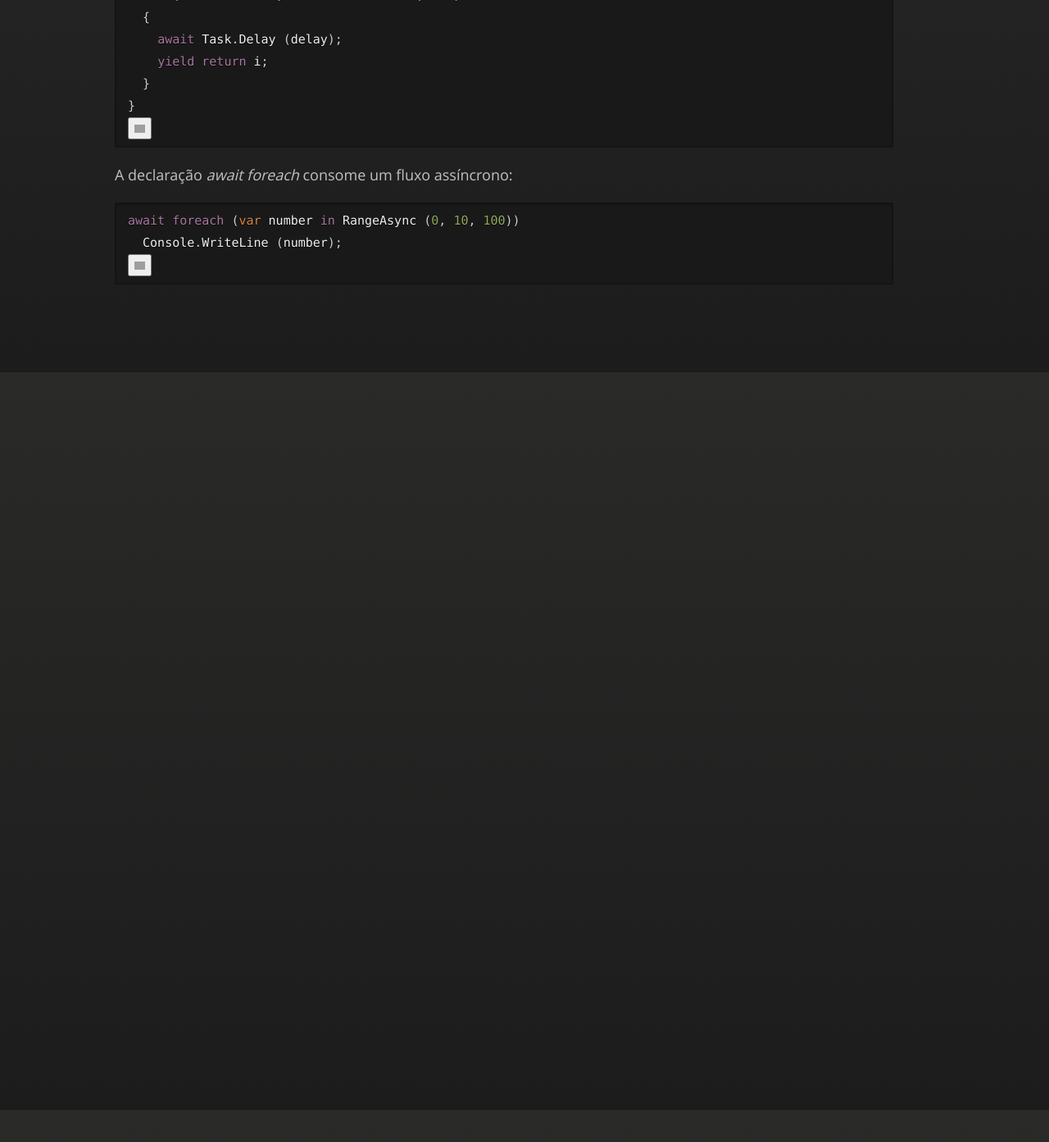
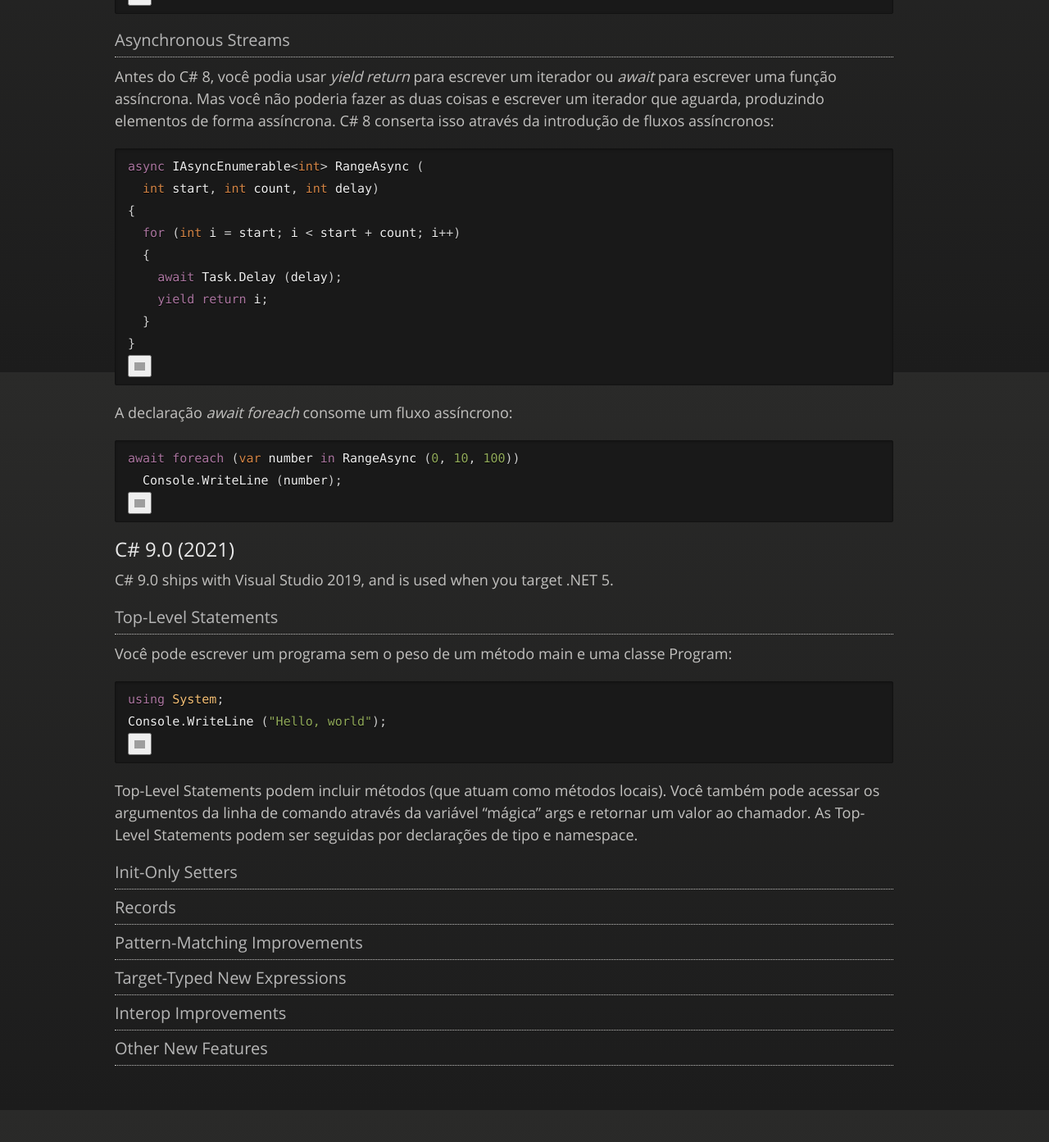
Before and after one commit to JeannAndrade/jeannandrade.github.io, a Jekyll site: the page built from content/net/csharp/whatisnew/index.md, in a window 1280 px wide and 1400 px high, scrolled down 20246 px. Shown: the top 1393 px of the window at 82% size. Built offline with Jekyll 4.4.1, drawn with Linux system fonts in a browser that asks for light colours; nearby versions of some CDN libraries; comment, search, counter and statistics services are not loaded; our own code applies the rules of GitHub Pages for plain Markdown files; before the commit the page ends 20703 px from its top, so only the background shows below that; some of the changed text lies outside the part shown; grey boxes are pictures that could not be loaded.

Commit message:
Alguma coisa sobre o C# 9

````diff
--- a/content/net/csharp/whatisnew/index.md
+++ b/content/net/csharp/whatisnew/index.md
@@ -8,43 +8,53 @@ Fonte: C# in a Nutshell, Joseph Albahari & Ben Albahari
 
 <!-- TOC start (generated with https://github.com/derlin/bitdowntoc) -->
 
-- [Novidades C# 3 até 12](#novidades-c-3-até-12)
-  - [C# 3.0 (2007)](#c-30-2007)
-    - [Lambda Expression](#lambda-expression)
-    - [Extension methods](#extension-methods)
-    - [Implicitly typed local variables](#implicitly-typed-local-variables)
-    - [Query comprehension](#query-comprehension)
-    - [Anonymous types](#anonymous-types)
-    - [Implicitly typed arrays](#implicitly-typed-arrays)
-    - [Object initializers](#object-initializers)
-    - [Automatic properties](#automatic-properties)
-    - [Expression trees](#expression-trees)
-  - [C# 4.0 (2010)](#c-40-2010)
-    - [Dynamic binding](#dynamic-binding)
-    - [Type variance with generic interfaces and delegates](#type-variance-with-generic-interfaces-and-delegates)
-    - [Optional parameters](#optional-parameters)
-    - [Named arguments](#named-arguments)
-    - [COM interoperability improvements](#com-interoperability-improvements)
-  - [C# 5.0 (2012)](#c-50-2012)
-    - [Asynchronous functions](#asynchronous-functions)
-  - [C# 6.0 (2015)](#c-60-2015)
-    - [null-conditional (“Elvis”) operator](#null-conditional-elvis-operator)
-    - [Expression-bodied functions](#expression-bodied-functions)
-    - [Property initializers](#property-initializers)
-    - [Index initializers](#index-initializers)
-    - [String interpolation](#string-interpolation)
-    - [Exception filters](#exception-filters)
-    - [using static](#using-static)
-    - [nameof](#nameof)
-  - [C# 7.0 (2017)](#c-70-2017)
-    - [Numeric literal improvements](#numeric-literal-improvements)
-    - [Out variables and discards](#out-variables-and-discards)
-    - [Patterns](#patterns)
-    - [Local methods](#local-methods)
-    - [More expression-bodied members](#more-expression-bodied-members)
-    - [Deconstructors](#deconstructors)
-    - [Tuples](#tuples)
-    - [throw expressions](#throw-expressions)
+- [C# 3.0 (2007)](#c-30-2007)
+   - [Lambda Expression](#lambda-expression)
+   - [Extension methods](#extension-methods)
+   - [Implicitly typed local variables](#implicitly-typed-local-variables)
+   - [Query comprehension](#query-comprehension)
+   - [Anonymous types](#anonymous-types)
+   - [Implicitly typed arrays](#implicitly-typed-arrays)
+   - [Object initializers](#object-initializers)
+   - [Automatic properties](#automatic-properties)
+   - [Expression trees](#expression-trees)
+- [C# 4.0 (2010)](#c-40-2010)
+   - [Dynamic binding](#dynamic-binding)
+   - [Type variance with generic interfaces and delegates](#type-variance-with-generic-interfaces-and-delegates)
+   - [Optional parameters](#optional-parameters)
+   - [Named arguments](#named-arguments)
+   - [COM interoperability improvements](#com-interoperability-improvements)
+- [C# 5.0 (2012)](#c-50-2012)
+   - [Asynchronous functions](#asynchronous-functions)
+- [C# 6.0 (2015)](#c-60-2015)
+   - [null-conditional (“Elvis”) operator](#null-conditional-elvis-operator)
+   - [Expression-bodied functions](#expression-bodied-functions)
+   - [Property initializers](#property-initializers)
+   - [Index initializers](#index-initializers)
+   - [String interpolation](#string-interpolation)
+   - [Exception filters](#exception-filters)
+   - [using static](#using-static)
+   - [nameof](#nameof)
+- [C# 7.0 (2017)](#c-70-2017)
+   - [Numeric literal improvements](#numeric-literal-improvements)
+   - [Out variables and discards](#out-variables-and-discards)
+   - [Patterns](#patterns)
+   - [Local methods](#local-methods)
+   - [More expression-bodied members](#more-expression-bodied-members)
+   - [Deconstructors](#deconstructors)
+   - [Tuples](#tuples)
+   - [throw expressions](#throw-expressions)
+- [C# 8.0 (2019)](#c-80-2019)
+   - [Indices And Ranges](#indices-and-ranges)
+   - [Null-Coalescing Assignment](#null-coalescing-assignment)
+   - [Using Declarations](#using-declarations)
+   - [Readonly Members](#readonly-members)
+   - [Static Local Methods](#static-local-methods)
+   - [Default Interface Members](#default-interface-members)
+   - [Switch Expressions](#switch-expressions)
+   - [Tuple, Positional, And Property Patterns](#tuple-positional-and-property-patterns)
+   - [Nullable Reference Types](#nullable-reference-types)
+   - [Asynchronous Streams](#asynchronous-streams)
 
 <!-- TOC end -->
 
@@ -757,3 +767,30 @@ A declaração *await foreach* consome um fluxo assíncrono:
 await foreach (var number in RangeAsync (0, 10, 100))
   Console.WriteLine (number);
 ```
+
+## C# 9.0 (2021)
+
+C# 9.0 ships with Visual Studio 2019, and is used when you target .NET 5.
+
+### Top-Level Statements
+
+Você pode escrever um programa sem o peso de um método main e uma classe Program:
+
+```csharp
+using System;
+Console.WriteLine ("Hello, world");
+```
+
+Top-Level Statements podem incluir métodos (que atuam como métodos locais). Você também pode acessar os argumentos da linha de comando através da variável “mágica” args e retornar um valor ao chamador. As Top-Level Statements podem ser seguidas por declarações de tipo e namespace.
+
+### Init-Only Setters
+
+### Records
+
+### Pattern-Matching Improvements
+
+### Target-Typed New Expressions
+
+### Interop Improvements
+
+### Other New Features
````
Also changed, not shown: content/linux/aplicativos_instalar/index.md (+1 -1 lines).
